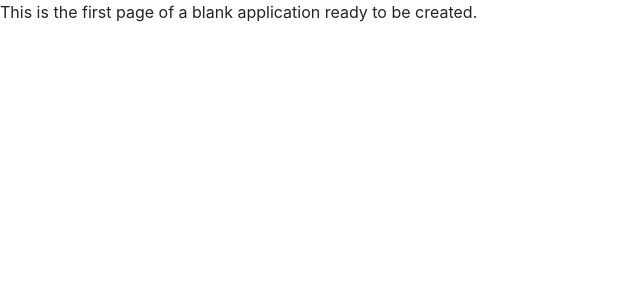
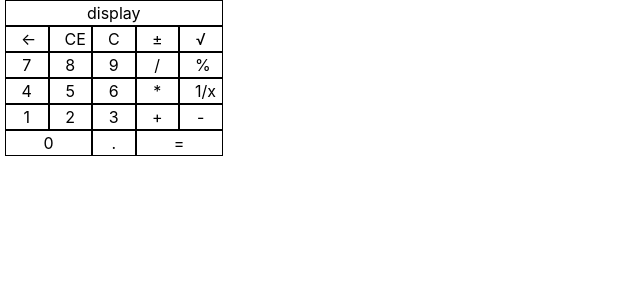
Before and after one commit to dusanfedor/sdw, a React (Create React App) app: page /first#/first in a window 1280 px wide. Shown: the top 300 px of the page, without its empty margins (0-640 px from the left). Built offline with nearby package versions, Linux system fonts and the light colour scheme.

Commit message:
preparing basic visuals for calculator

```diff
--- a/src/pages/FirstPage/FirstPage.js
+++ b/src/pages/FirstPage/FirstPage.js
@@ -5,7 +5,49 @@ import "../pages.css";
 function FirstPage() {
   return (
     <div className="body2">
-      This is the first page of a blank application ready to be created.
+      <div className="container">
+        <div class="row">
+          <div class="col-10">display</div>
+        </div>
+
+        <div class="row">
+          <div class="col-2">←</div>
+          <div class="col-2">CE</div>
+          <div class="col-2">C</div>
+          <div class="col-2">±</div>
+          <div class="col-2">√</div>
+        </div>
+
+        <div class="row">
+          <div class="col-2">7</div>
+          <div class="col-2">8</div>
+          <div class="col-2">9</div>
+          <div class="col-2">/</div>
+          <div class="col-2">%</div>
+        </div>
+
+        <div class="row">
+          <div class="col-2">4</div>
+          <div class="col-2">5</div>
+          <div class="col-2">6</div>
+          <div class="col-2">*</div>
+          <div class="col-2">1/x</div>
+        </div>
+
+        <div class="row">
+          <div class="col-2">1</div>
+          <div class="col-2">2</div>
+          <div class="col-2">3</div>
+          <div class="col-2">+</div>
+          <div class="col-2">-</div>
+        </div>
+
+        <div class="row">
+          <div class="col-4">0</div>
+          <div class="col-2">.</div>
+          <div class="col-4">=</div>
+        </div>
+      </div>
     </div>
   );
 }
--- a/src/pages/pages.css
+++ b/src/pages/pages.css
@@ -105,3 +105,18 @@ li {
   flex-grow: 1;
   max-width: 100%;
 }
+
+.col-2,
+.col-4,
+.col-10 {
+  border: 1px solid;
+  text-align: center;
+}
+
+.container {
+  width: 20%;
+  margin-left: 10px;
+  padding-left: 10px;
+  color: black;
+  height: auto;
+}
```
